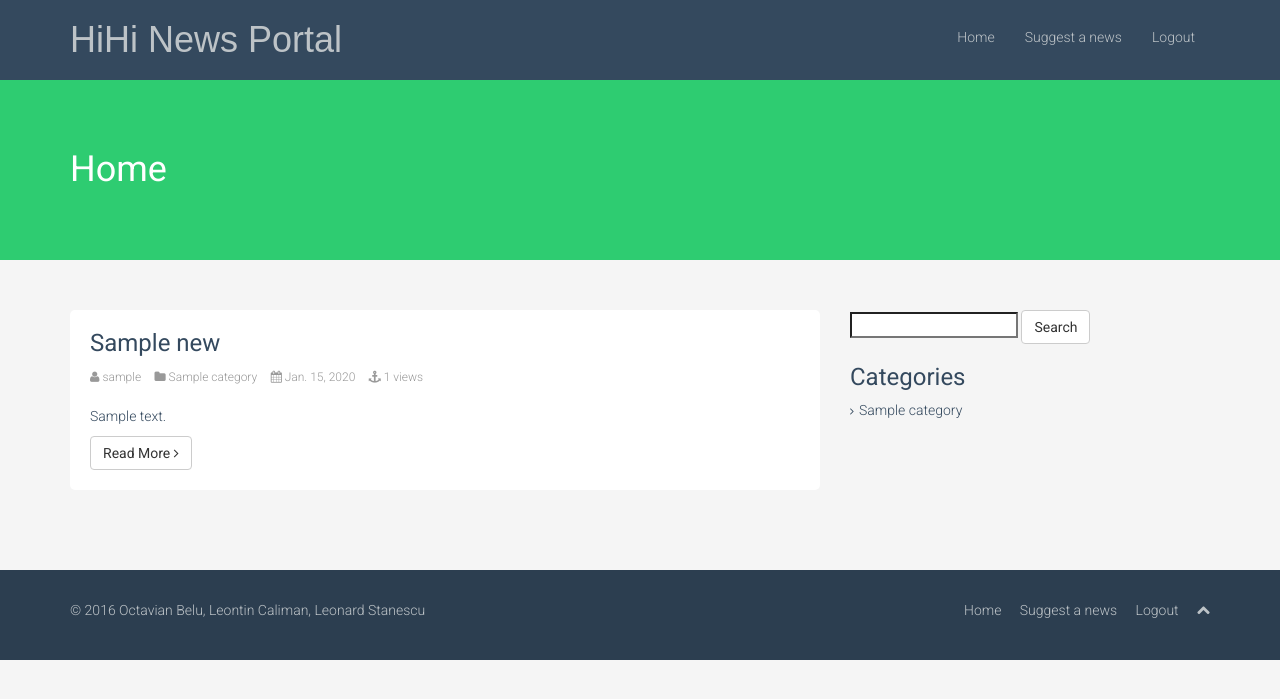
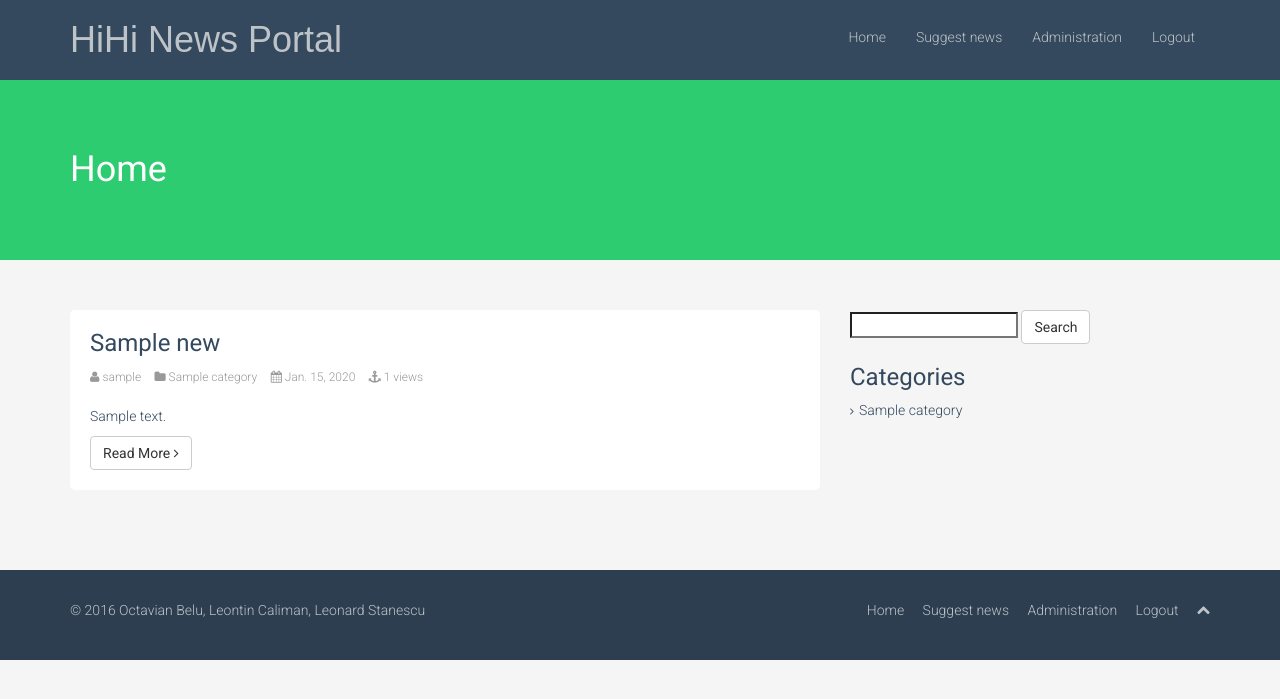
Before and after one commit to awpcourse/hihi-news-portal, a Django app: page / in a window 1280 px wide. Shown: the top 699 px of the page. Run offline with Django 3.2, Linux system fonts and the light colour scheme; a user stored in the database is signed in; tables that the repository leaves empty hold one stand-in row (values such as "Sample post"); parts of the project's set-up code (start-up, migrations or seed data) failed here and were passed over.

Commit message:
Added admin link to menu

```diff
--- a/news_portal/templates/base.html
+++ b/news_portal/templates/base.html
@@ -45,7 +45,10 @@
                 <ul class="nav navbar-nav navbar-right">
                     <li><a href="{% url 'index' %}">Home</a></li>
                     {% if user.is_authenticated %}
-                        <li><a href="{% url 'suggest_post' %}">Suggest a news</a></li>
+                        <li><a href="{% url 'suggest_post' %}">Suggest news</a></li>
+                        {% if user.is_staff %}
+                            <li><a href="{% url 'admin:index' %}">Administration</a></li>
+                        {% endif %}
                         <li><a href="{% url 'logout' %}">Logout</a></li>
                     {% else %}
                         <li><a href="{% url 'login' %}">Login</a></li>
@@ -94,7 +97,10 @@
                     <ul class="pull-right">
                         <li><a href="{% url 'index' %}">Home</a></li>
                         {% if user.is_authenticated %}
-                            <li><a href="{% url 'suggest_post' %}">Suggest a news</a></li>
+                            <li><a href="{% url 'suggest_post' %}">Suggest news</a></li>
+                            {% if user.is_staff %}
+                                <li><a href="{% url 'admin:index' %}">Administration</a></li>
+                            {% endif %}
                             <li><a href="{% url 'logout' %}">Logout</a></li>
                         {% else %}
                             <li><a href="{% url 'login' %}">Login</a></li>
--- a/news_portal/templates/suggest_post.html
+++ b/news_portal/templates/suggest_post.html
@@ -1,6 +1,6 @@
 {% extends 'base.html' %}
-{% block title %}Suggest a news{% endblock %}
-{% block content_title %}Suggest a news{% endblock %}
+{% block title %}Suggest news{% endblock %}
+{% block content_title %}Suggest news{% endblock %}
 
 {% block content %}
     {% if error_message %}
@@ -12,7 +12,7 @@
 
     <div class="col-xs-12 col-sm-6 col-sm-offset-3">
         <div class="panel panel-default">
-            <div class="panel-heading">Suggest a news</div>
+            <div class="panel-heading">Suggest news</div>
             <div class="panel-body">
                 <form method="post">
                     {% csrf_token %}
```
